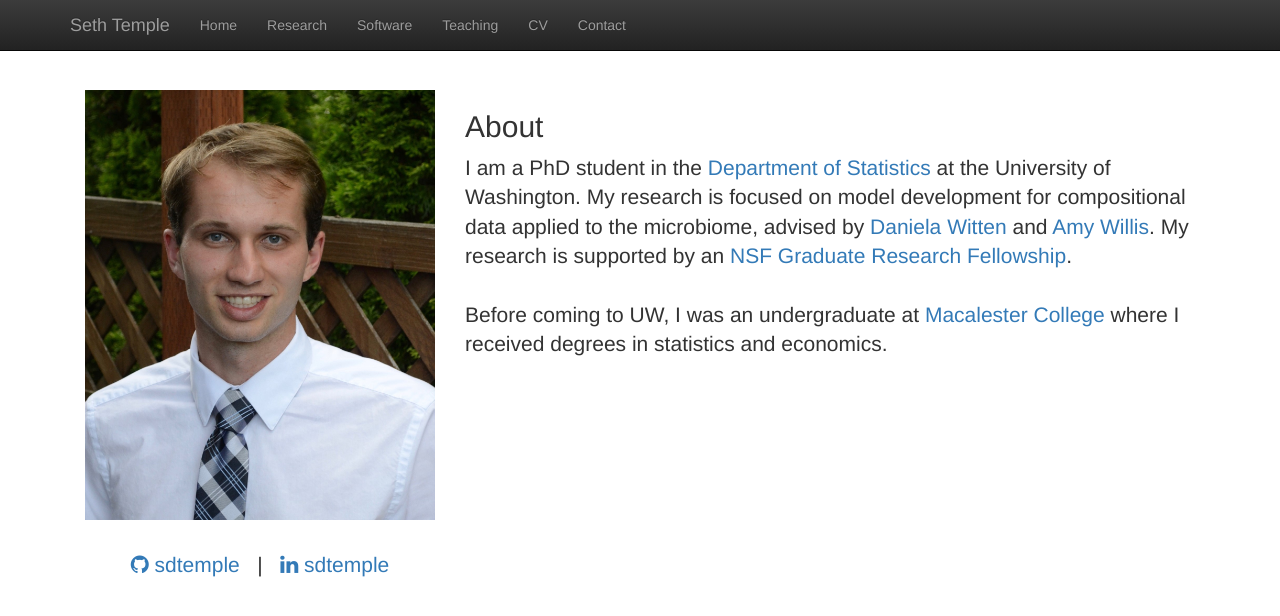
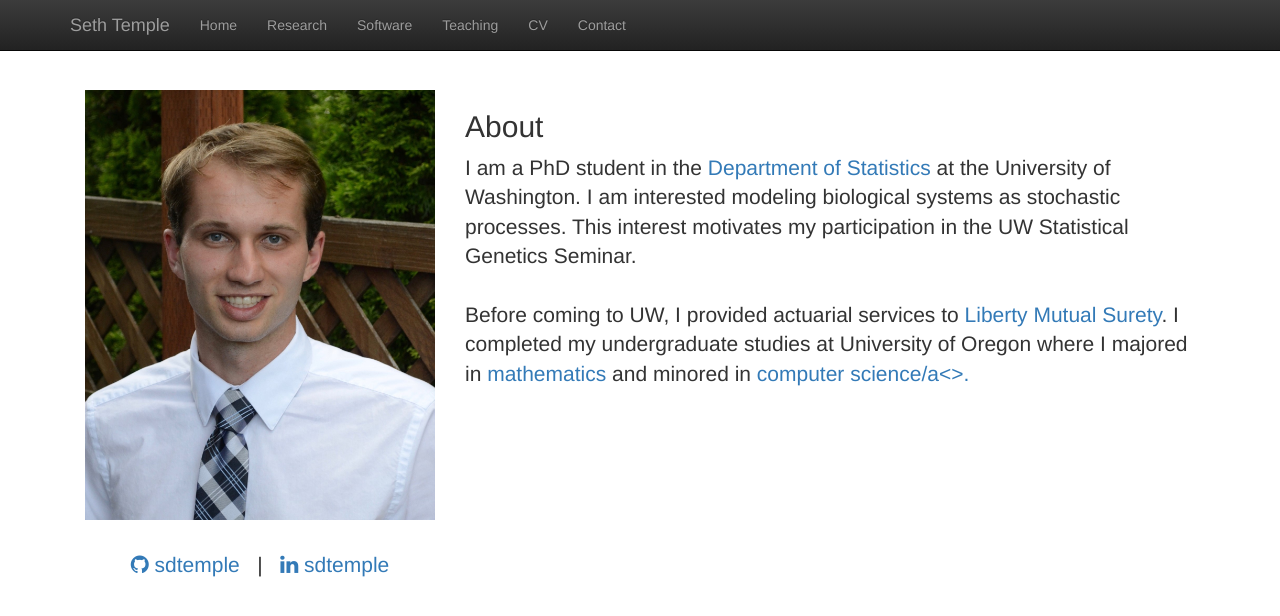
Before and after one commit to sdtemple/sdtemple.github.io, a Jekyll site: the page built from index.html, in a window 1280 px wide. Shown: the top 616 px of the page. Built offline with Jekyll 4.4.1, drawn with Linux system fonts in a browser that asks for light colours; nearby versions of some CDN libraries; library files that are not in the unit come from our copies.

Commit message:
Update index.html

```diff
--- a/index.html
+++ b/index.html
@@ -20,14 +20,14 @@ title:  'Seth Temple'
   <h2 class="featurette-heading">About </h2>
   <p class="lead">
   I am a PhD student in the <a href = "http://www.stat.washington.edu/">Department of Statistics</a>
-    at the University of Washington. My research is focused on model development for compositional data applied to the
-    microbiome, advised by
-    <a href = "https://faculty.washington.edu/dwitten/">Daniela Witten</a> and
-    <a href = "https://faculty.washington.edu/adwillis/">Amy Willis</a>. My research is supported by an
-<a href="http://www.nsfgrfp.org/">NSF Graduate Research Fellowship</a>. <br/>
+    at the University of Washington. I am interested modeling biological systems as stochastic processes.
+    This interest motivates my participation in the UW Statistical Genetics Seminar.<br/>
 <br/>
-Before coming to UW, I was an undergraduate at <a href = " https://www.macalester.edu/">Macalester College</a>
-    where I received degrees in statistics and economics.
+Before coming to UW, I provided
+    actuarial services to <a href = "https://www.libertymutualgroup.com/about-lm/global/liberty-mutual-surety">Liberty Mutual Surety</a>.
+    I completed my undergraduate studies at University of Oregon
+    where I majored in <a href = "https://math.uoregon.edu/">mathematics</a> and
+    minored in <a href = "https://cs.uoregon.edu/">computer science/a<>.
   </p>
 </div>
 </div>
```
